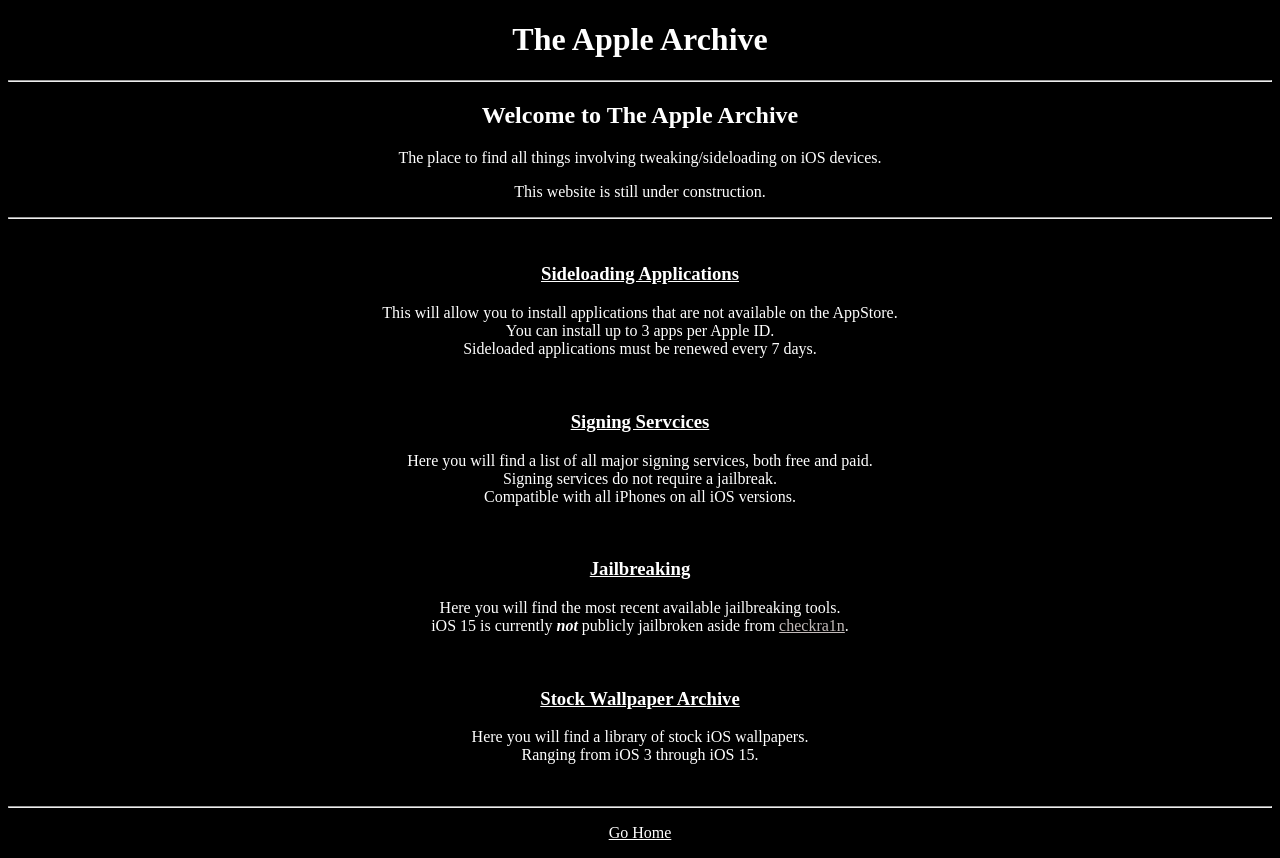
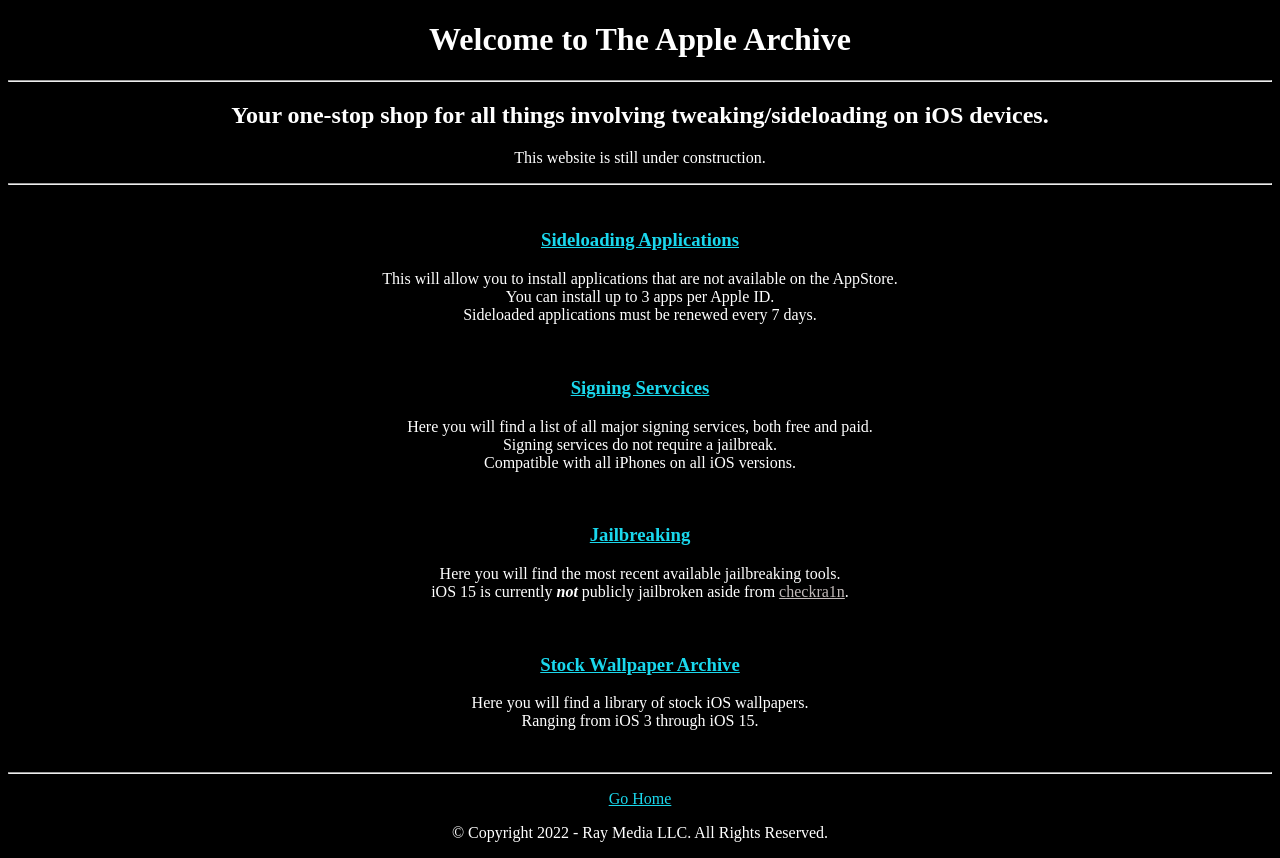
Before and after one commit to dallasco/applearchive, a plain HTML site: page index.html in a window 1280 px wide. Drawn offline with Linux system fonts and the light colour scheme.

Commit message:
added trademark / altered styling

```diff
--- a/index.html
+++ b/index.html
@@ -3,14 +3,14 @@
 <div>
 <head>
 	<title>The Apple Archive - All Things Tweaking & Sideloading on iOS</title>
-	<center><h1>The Apple Archive</h1></center>
+	<center><h1>Welcome to The Apple Archive</h1></center>
 	<link rel="stylesheet" href="style.css">
 </head>
 </div>
 <hr>
 <center>
-	<h2>Welcome to The Apple Archive</h2>
-	<p>The place to find all things involving tweaking/sideloading on iOS devices.</p>
+	<h2>Your one-stop shop for all things involving tweaking/sideloading on iOS devices.</h2>
+
 	<p>This website is still under construction.</p>
 
 <hr>
@@ -57,7 +57,8 @@
 <hr>
 
 <footer>
-<p><a href="index.html">Go Home</a></p>
+	<p><a href="index.html">Go Home</a></p>
+	<p>© Copyright 2022 - Ray Media LLC. All Rights Reserved.</p>
 </footer>
 
 
--- a/style.css
+++ b/style.css
@@ -6,7 +6,7 @@ body {
 /* Link Coloring */
 
 a:link {
-	color: white;
+	color: #1ad8ed;
 }
 
 a:visited {
```
Also changed, not shown: jailbreaking.html (+1 -0 lines), sideload.html (+1 -0 lines), signingservices.html (+1 -0 lines), wallpapers.html (+2 -1 lines).
